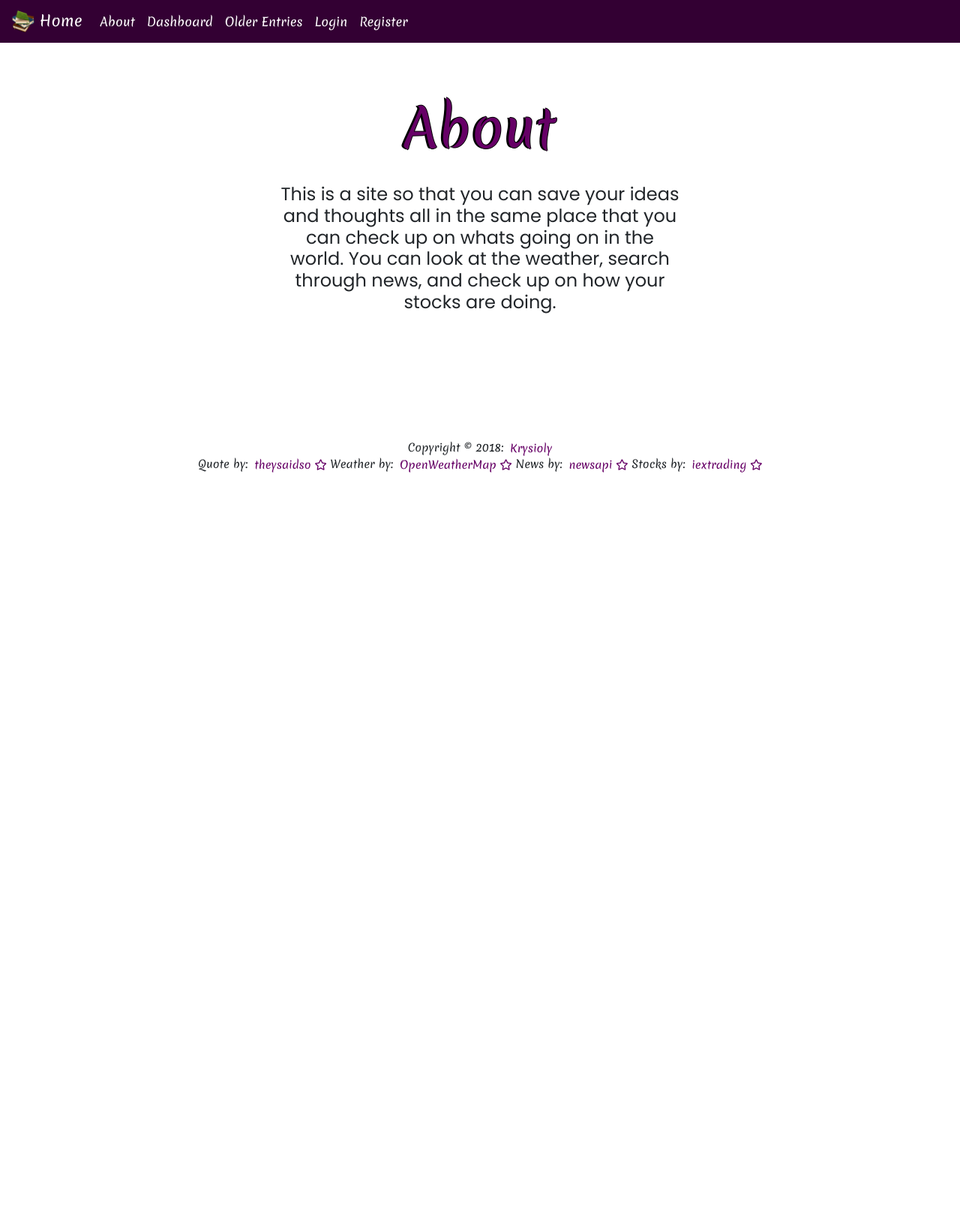
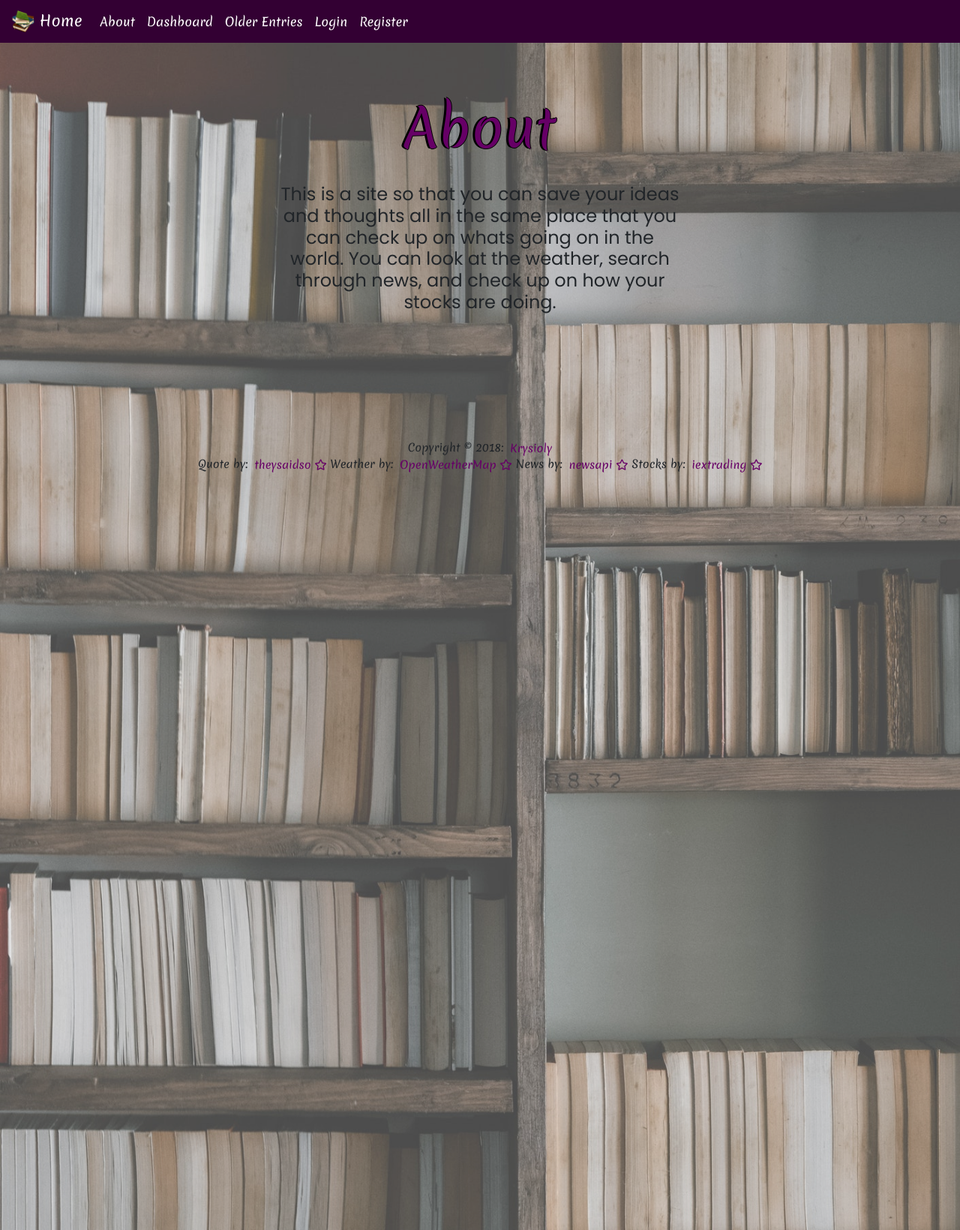
Before and after one commit to Krysioly/Project-web-app, a Flask app: page /about in a window 1280 px wide. Shown: the whole page at 75% size. Run offline with Flask 2, Linux system fonts and the light colour scheme; some libraries are stand-ins or nearby versions.

Commit message:
fix about

```diff
--- a/templates/about.html
+++ b/templates/about.html
@@ -5,6 +5,7 @@ About
 {% endblock %}
 
 {% block body %}
+<img class="backimg" src="static/img/bookcase.jpg" border="0" style="opacity: .7;">
 <div class="center">
     <br><br><br>
     <h1 class="title">About</h1>
```
